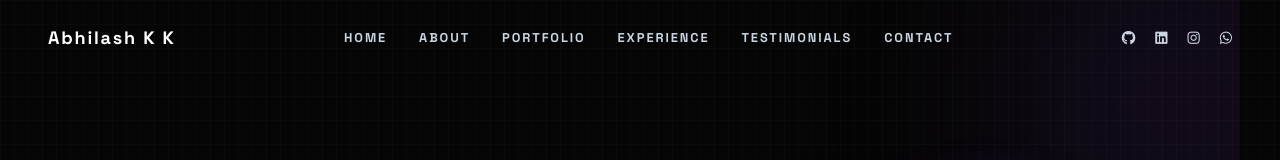
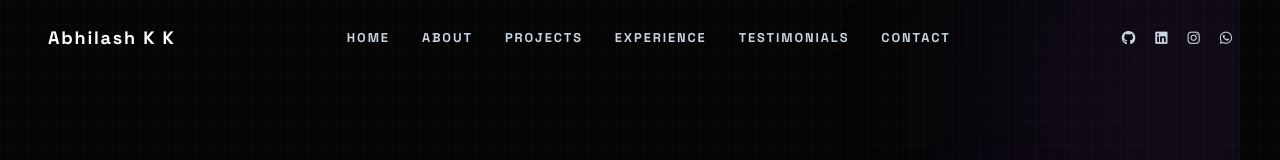
Before and after one commit to Abhilash-KK/Portfolio_abhilash, a React (Vite) app: page / in a window 1280 px wide. Shown: the top 160 px of the page. Built offline with nearby package versions, Linux system fonts and the light colour scheme.

Commit message:
Rename navbar item PORTFOLIO to PROJECTS

```diff
--- a/src/components/Navbar.jsx
+++ b/src/components/Navbar.jsx
@@ -28,7 +28,7 @@ export default function Navbar() {
   const navLinks = [
     { label: 'HOME', href: '#home' },
     { label: 'ABOUT', href: '#about' },
-    { label: 'PORTFOLIO', href: '#projects' },
+    { label: 'PROJECTS', href: '#projects' },
     { label: 'EXPERIENCE', href: '#experience' },
     { label: 'TESTIMONIALS', href: '#education' },
     { label: 'CONTACT', href: '#contact' }
```
